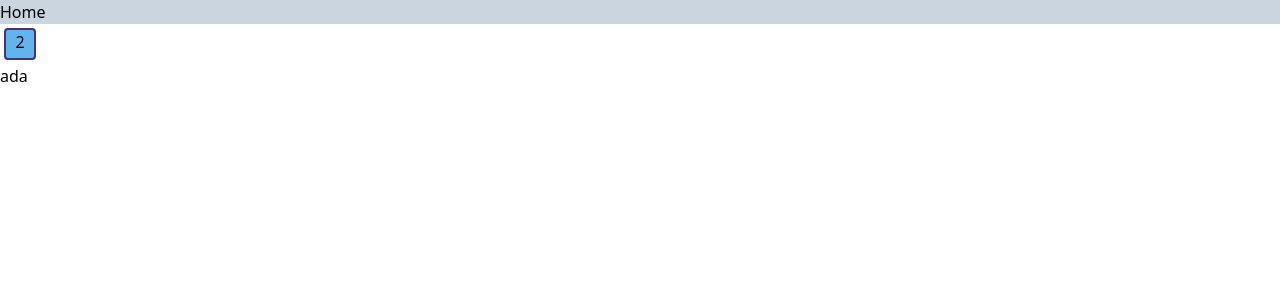
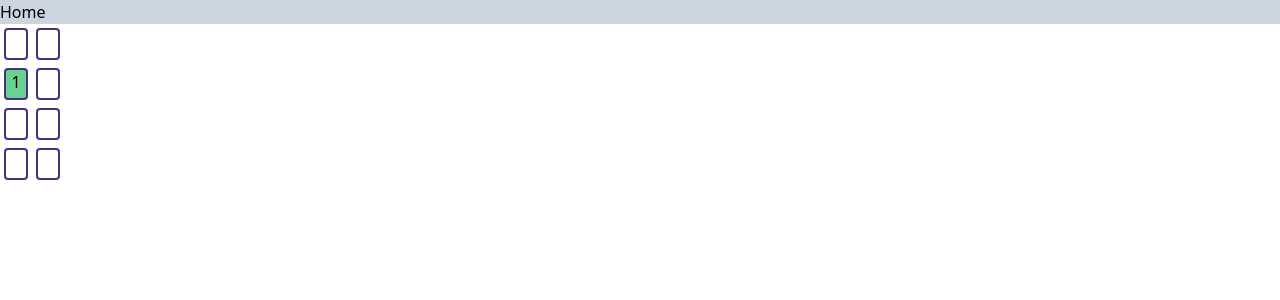
Before and after one commit to strahinjaajvaz/drone_data, a React (Create React App) app: page / in a window 1280 px wide. Shown: the top 300 px of the page. Built offline with nearby package versions, Linux system fonts and the light colour scheme.

Commit message:
fixed rendering of the  data points

```diff
--- a/src/App.js
+++ b/src/App.js
@@ -1,4 +1,4 @@
-import React from 'react';
+import React, { useEffect, useState, useRef } from 'react';
 import { BrowserRouter, Route, Switch } from 'react-router-dom'
 
 import Header from './components/Header'
@@ -6,15 +6,32 @@ import Wrapper from './components/Wrapper';
 import Plane from './components/Plane'
 import Tile from './components/Tile'
 
+import { parseInput } from './utils/parseInput'
+
+import data from './data.json'
+
+let dataObj = { minX: 0, minY: 0, maxX: 0, maxY: 0, droneCoordinates: {}, x: 0, y: 0 }
 
 function App() {
+  const [droneData, setDroneData] = useState(dataObj)
+  const index = useRef(0)
+
+
+  useEffect(() => {
+    if (data.data.charAt(index.current)) {
+      setTimeout(() => {
+        index.current += 1;
+        setDroneData(parseInput(data.data.charAt(index.current), droneData))
+      }, 1000)
+    }
+  }, [droneData, setDroneData])
+
   return (
     <div className="App">
       <Header />
-      <Tile visited={[2]} />
       <Wrapper>
         <BrowserRouter>
-          <Plane />
+          <Plane {...{ droneData }} />
         </BrowserRouter>
       </Wrapper>
     </div >
--- a/src/components/Plane.js
+++ b/src/components/Plane.js
@@ -1,8 +1,29 @@
 import React from 'react'
+import Tile from './Tile'
 
-function Plane() {
-    return <div>ada</div>
+function Plane({ droneData }) {
+    const { minX, minY, maxX, maxY, droneCoordinates, x, y } = droneData
+    let grid = []
+
+    for (let i = minY; i <= maxY; i++) {
+        let rowData = []
+
+        for (let j = minX; j <= maxX; j++) {
+            let valueAtPoint = droneCoordinates[`${j},${i}`]
+            if (valueAtPoint) {
+                rowData.push(<Tile visited={droneCoordinates[`${j},${i}`]} current={x === j && y === i} />)
+            }
+            else if (valueAtPoint === 0) {
+                rowData.push(<Tile visited={0} current={x === j && y === i} />)
+            } else {
+                rowData.push(<Tile />)
+            }
+        }
+        let width = (Math.abs(minX) + maxX + 1)
+        grid = [<div className="flex justify-center" style={{ width: width * 32 }} >{rowData}</div>, ...grid]
+    }
+
+    return <div className="overflow-scroll"><div >{grid}</div></div>
 }
 
-
 export default Plane
--- a/src/components/Wrapper.js
+++ b/src/components/Wrapper.js
@@ -1,7 +1,7 @@
 import React from 'react'
 
 function Wrapper(props) {
-    return <div class="lg:container lg:mx-auto" {...props} />
+    return <div className="lg:container lg:mx-auto" {...props} />
 }
 
 export default Wrapper;
--- /dev/null
+++ b/src/utils/parseInput.js
@@ -0,0 +1,59 @@
+import produce from 'immer'
+
+export function parseInput(char, dataObj) {
+    let result = produce(dataObj, draftObj => {
+        switch (char) {
+            case "^": {
+                draftObj.y++;
+                if (!draftObj.droneCoordinates[`${draftObj.x},${draftObj.y}`]) {
+                    draftObj.droneCoordinates[`${draftObj.x},${draftObj.y}`] = 0
+                }
+                if (draftObj.maxY < draftObj.y) {
+                    draftObj.maxY = draftObj.y
+                }
+                break;
+            }
+            case "v": {
+                draftObj.y--;
+                if (!draftObj.droneCoordinates[`${draftObj.x},${draftObj.y}`]) {
+                    draftObj.droneCoordinates[`${draftObj.x},${draftObj.y}`] = 0
+                }
+                if (draftObj.minY > draftObj.y) {
+                    draftObj.minY = draftObj.y;
+                }
+                break
+            }
+            case "<": {
+                draftObj.x--;
+                if (!draftObj.droneCoordinates[`${draftObj.x},${draftObj.y}`]) {
+                    draftObj.droneCoordinates[`${draftObj.x},${draftObj.y}`] = 0
+                }
+                if (draftObj.minX > draftObj.x) {
+                    draftObj.minX = draftObj.x;
+                }
+                break
+            }
+            case ">": {
+                draftObj.x++;
+                if (!draftObj.droneCoordinates[`${draftObj.x},${draftObj.y}`]) {
+                    draftObj.droneCoordinates[`${draftObj.x},${draftObj.y}`] = 0
+                }
+                if (draftObj.maxX < draftObj.x) {
+                    draftObj.maxX = draftObj.x;
+                }
+                break
+            }
+            case "x": {
+                if (!draftObj.droneCoordinates[`${draftObj.x},${draftObj.y}`]) {
+                    draftObj.droneCoordinates[`${draftObj.x},${draftObj.y}`] = 1
+                } else {
+                    draftObj.droneCoordinates[`${draftObj.x},${draftObj.y}`] += 1
+                }
+                break
+            }
+            default: { }
+        }
+    })
+
+    return result
+}
--- a/src/utils/pasrseInput.js
+++ /dev/null
@@ -1 +0,0 @@
-export function parseInput()
```
